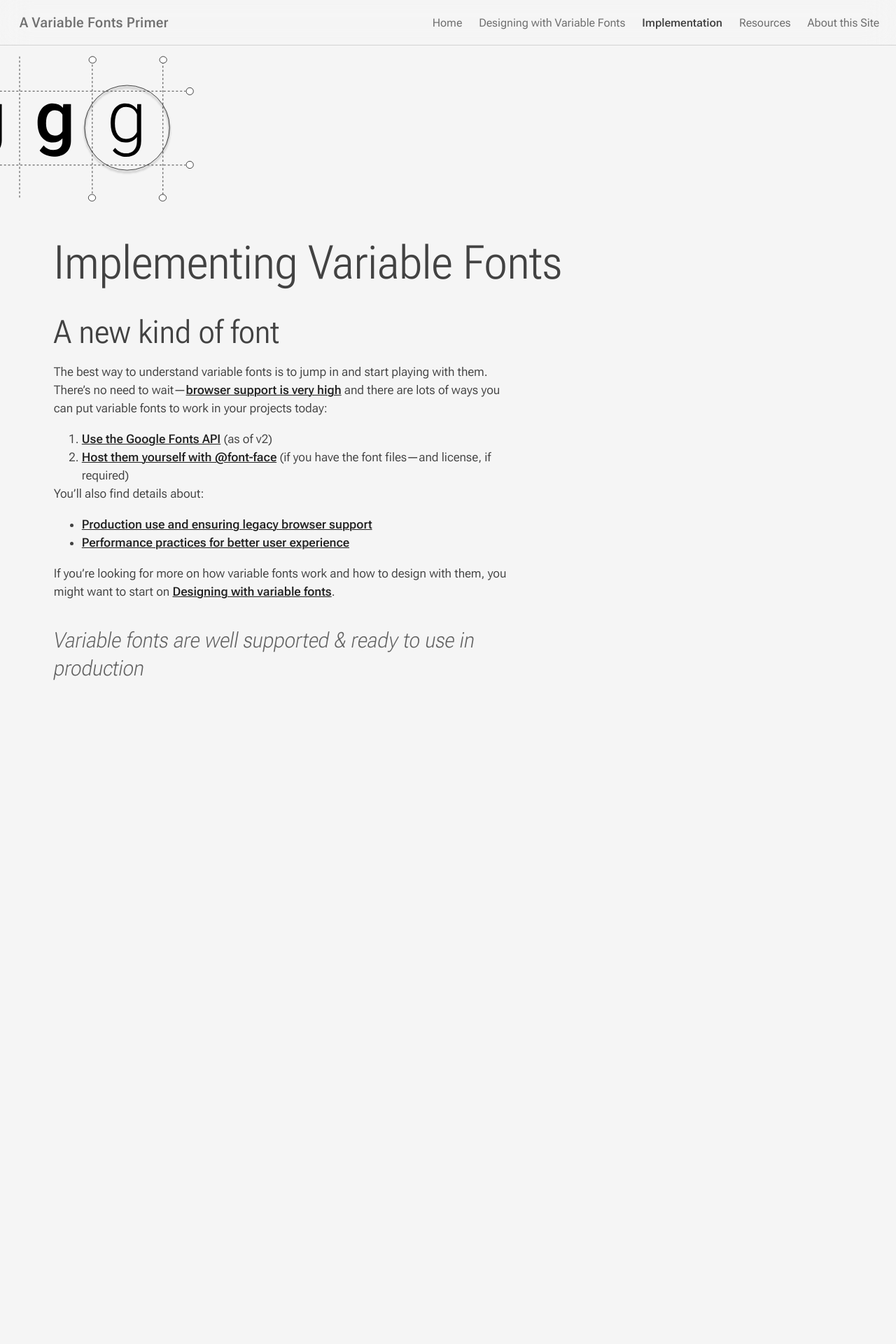
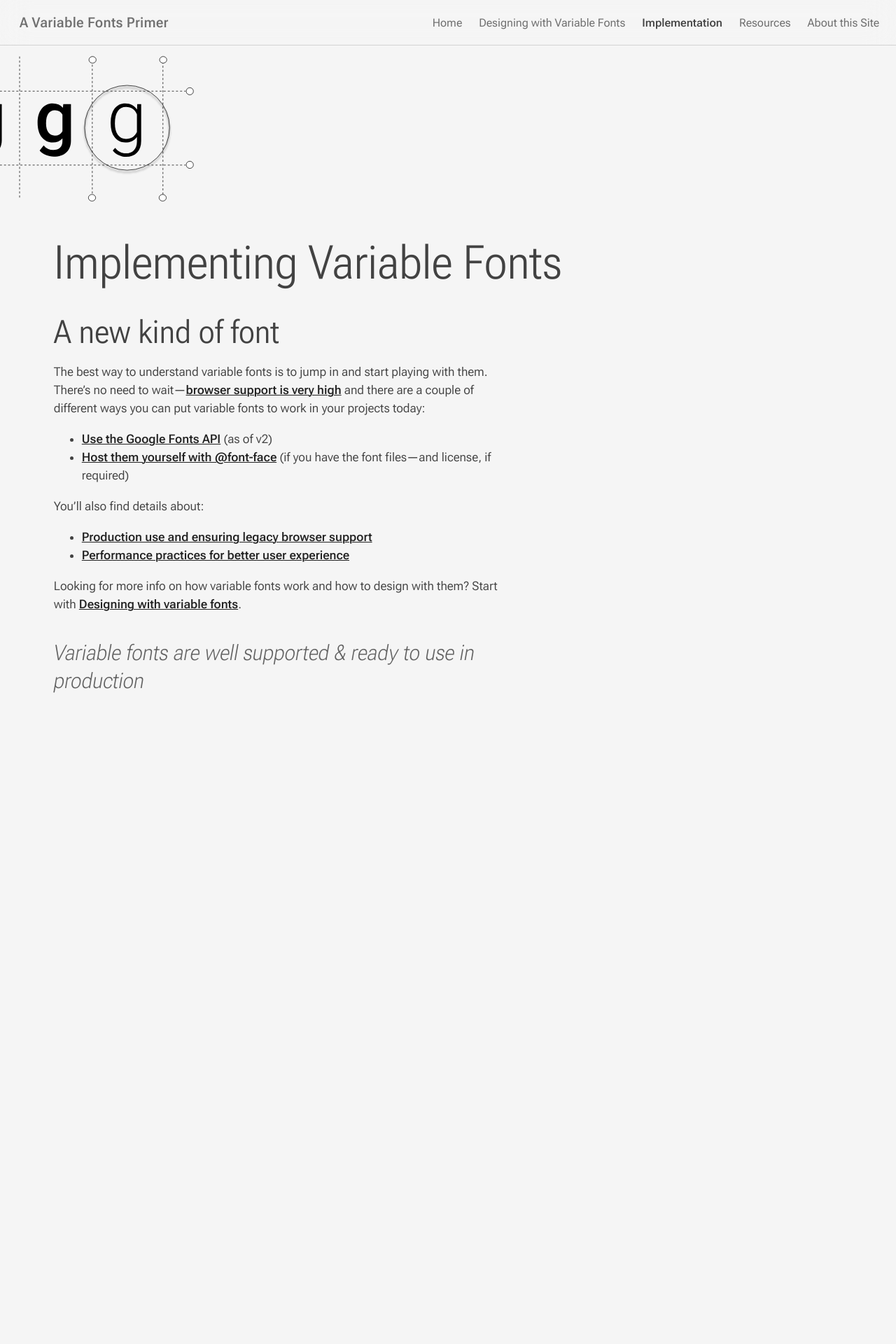
Before and after one commit to jpamental/variable-fonts, a Jekyll site: the page built from pages/implementing_variable_fonts.html, in a window 1280 px wide. Shown: the top 1920 px of the page at 70% size. Built offline with Jekyll 4.4.1, drawn with Linux system fonts in a browser that asks for light colours; a style sheet for code colours, icons or effects is not loaded.

Commit message:
Update implementing_variable_fonts.html
The first list should be an unordered list rather than an ordered list, since the items are equally weighted and there’s no chronology or progressive steps associated with them. The language introducing the list needed to be adjusted, since the third list item has been removed. Plus some other minor edits.

```diff
--- a/pages/implementing_variable_fonts.html
+++ b/pages/implementing_variable_fonts.html
@@ -6,21 +6,21 @@ permalink: /implementing-variable-fonts/
 ---
 
 {% capture content %}
-<p>The best way to understand variable fonts is to jump in and start playing with them. There’s no need to wait—<a href="https://caniuse.com/#feat=variable-fonts">browser support is very high</a> and there are lots of ways you can put variable fonts to work in your projects today:</p>
-<ol>
+<p>The best way to understand variable fonts is to jump in and start playing with them. There’s no need to wait—<a href="https://caniuse.com/#feat=variable-fonts">browser support is very high</a> and there are a couple of different ways you can put variable fonts to work in your projects today:</p>
+<ul>
   <li><a href="#gf-api">Use the Google Fonts API</a> (as of v2)</li>
   <li><a href="#self-hosting">Host them yourself with @font-face</a> (if you have the font files—and license, if required)</li>
   {% comment %}
   <!-- https://github.com/googlefonts/variable-fonts/issues/119 -->
   <li><a href="#gf-ui">Via the new Google Fonts user interface</a></li>
   {% endcomment %}
-</ol>
+</ul>
 <p>You’ll also find details about:</p>
 <ul>
   <li><a href="#prog-enhance">Production use and ensuring legacy browser support</a></li>
   <li><a href="#performance">Performance practices for better user experience</a></li>
 </ul>
-<p>If you’re looking for more on how variable fonts work and how to design with them, you might want to start on <a href="{{ site.baseurl }}/about-variable-fonts/">Designing with variable fonts</a>.</p>
+<p>Looking for more info on how variable fonts work and how to design with them? Start with <a href="{{ site.baseurl }}/about-variable-fonts/">Designing with variable fonts</a>.</p>
 <blockquote>
   <p>Variable fonts are well supported & ready to use in production</p>
 </blockquote>
```
